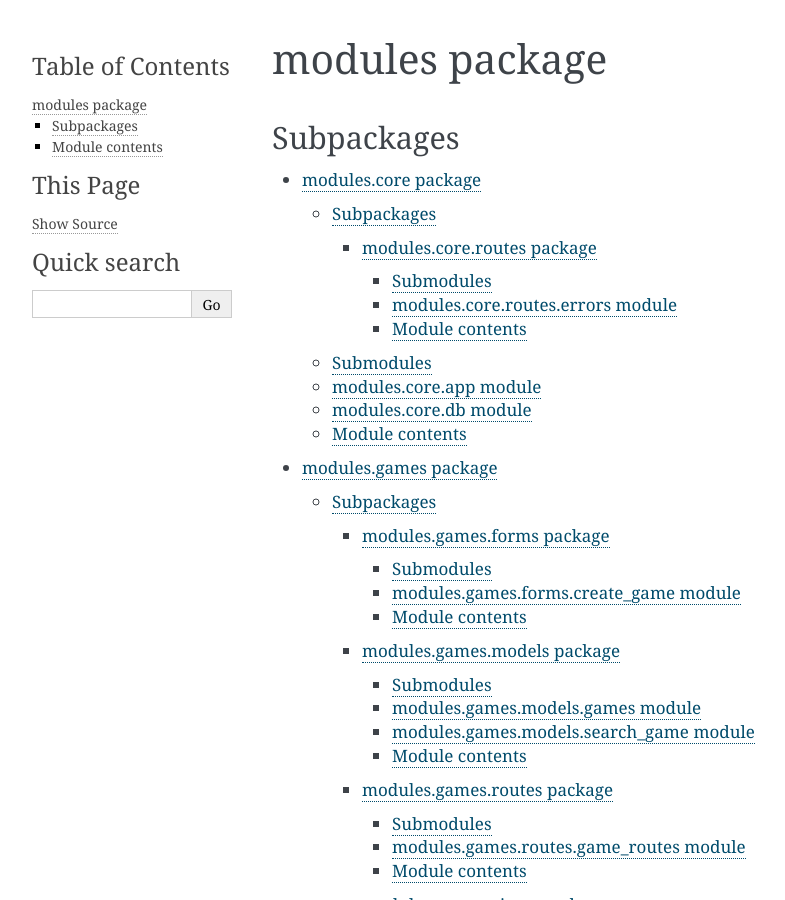
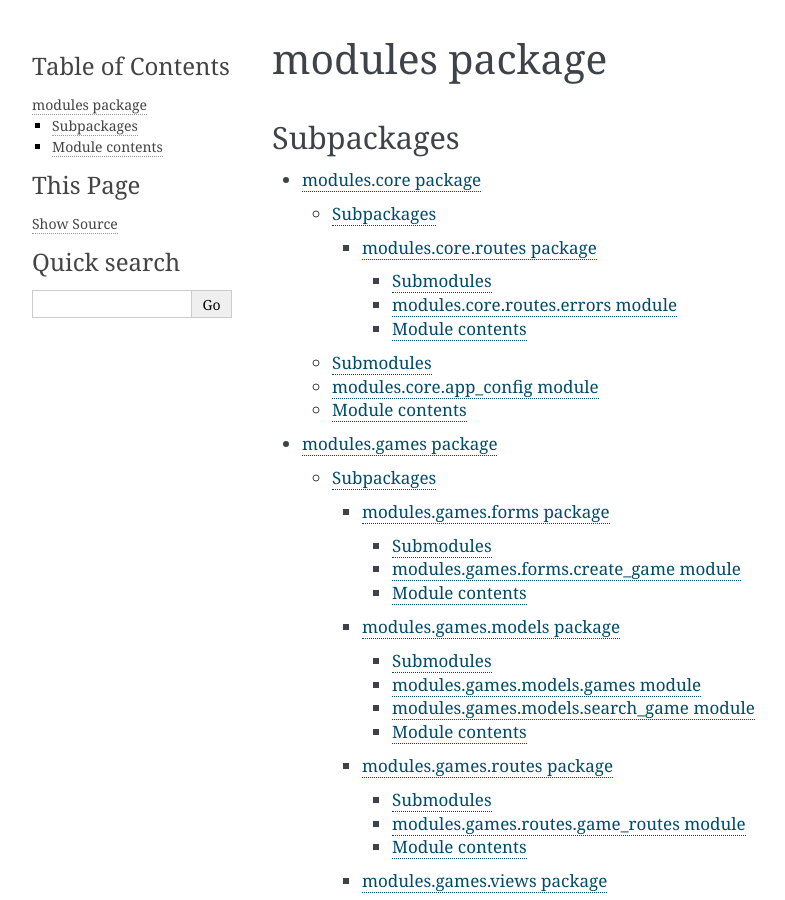
Before and after one commit to Werozel/tennis-finder, a Sphinx documentation site: the page built from docs/modules.rst, in a window 1280 px wide and 900 px high. Shown: the whole window, without its empty margins (148-933 px from the left). Built offline with Sphinx 7.4.7, drawn with Linux system fonts in a browser that asks for light colours.

Commit message:
Updated sphinx modules

```diff
--- a/docs/conf.py
+++ b/docs/conf.py
@@ -75,5 +75,8 @@ autodoc_mock_imports = [
     "flask_sqlalchemy",
     "flask_bootstrap",
     "flask_babel",
-    "flask_login"
+    "flask_login",
+    "wtforms",
+    "httpcore",
+    "werkzeug"
 ]
--- a/docs/index.rst
+++ b/docs/index.rst
@@ -1,5 +1,5 @@
 .. Tennis finder documentation master file, created by
-   sphinx-quickstart on Tue May 24 19:24:58 2022.
+   sphinx-quickstart on Tue May 24 21:35:47 2022.
    You can adapt this file completely to your liking, but it should at least
    contain the root `toctree` directive.
 
@@ -11,6 +11,7 @@ Welcome to Tennis finder's documentation!
    :caption: Contents:
 
    helpers
+   modules
 
 
 Indices and tables
--- a/docs/modules.core.rst
+++ b/docs/modules.core.rst
@@ -12,18 +12,10 @@ Subpackages
 Submodules
 ----------
 
-modules.core.app module
------------------------
+modules.core.app\_config module
+-------------------------------
 
-.. automodule:: modules.core.app
-   :members:
-   :undoc-members:
-   :show-inheritance:
-
-modules.core.db module
-----------------------
-
-.. automodule:: modules.core.db
+.. automodule:: modules.core.app_config
    :members:
    :undoc-members:
    :show-inheritance:
```
